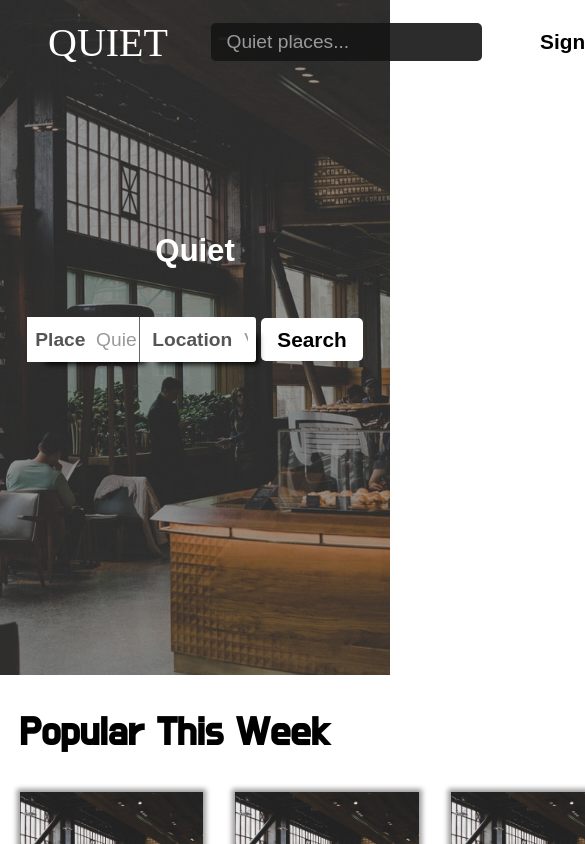
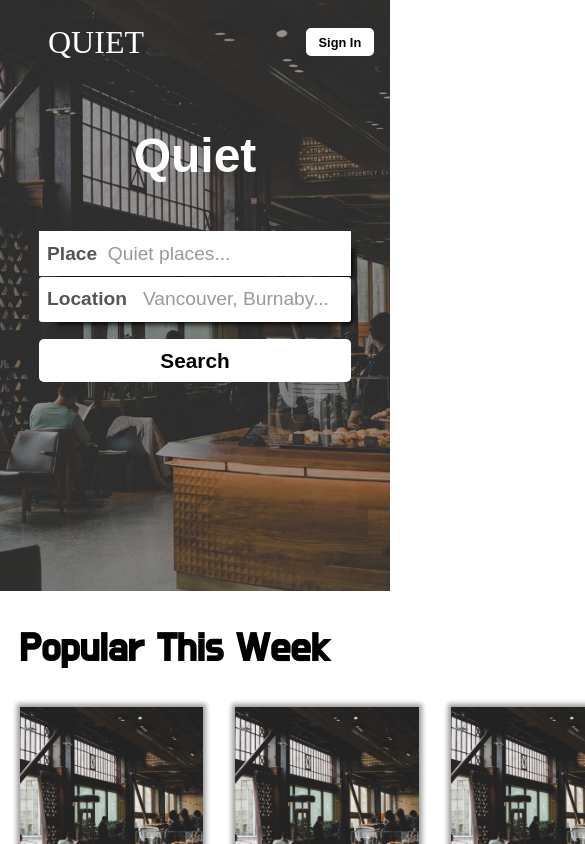
Before and after one commit to jayhan1109/Quiet, a React (Create React App) app in the folder client/: page / in a window 390 px wide. Shown: the top 844 px of the page, 585 px wide, since content can reach past the window. Built offline with nearby package versions, Linux system fonts and the light colour scheme; a web font is replaced by a local one.

Commit message:
Media Query - Jumbotron, Navbar

```diff
--- a/client/src/components/landing/Card.module.scss
+++ b/client/src/components/landing/Card.module.scss
@@ -35,6 +35,10 @@
         font-size: 1.5rem;
         font-weight: bold;
       }
+
+      .address {
+        font-family: "Roboto";
+      }
     }
 
     .cardRating {
--- a/client/src/components/landing/Landing.module.scss
+++ b/client/src/components/landing/Landing.module.scss
@@ -69,3 +69,75 @@
     }
   }
 }
+
+@include tablet {
+  .jumbotron {
+    .title {
+      font-size: 5.5rem;
+    }
+
+    .form {
+      flex-direction: column;
+      min-width: 380px;
+      max-width: 600px;
+      width: 70%;
+
+      .inputBox {
+        width: 100%;
+        margin-bottom: 0.1rem;
+
+        .search {
+          width: 100%;
+        }
+
+        .secondSearch {
+          transform: translateX(0px);
+          border-left: none;
+          border-radius: 3px;
+          padding-left: 6.5rem;
+        }
+      }
+      .submit {
+        @include whiteBtn();
+        width: 100%;
+        margin-top: 1.5rem;
+      }
+    }
+  }
+}
+
+@include mobile {
+  .jumbotron {
+    height: 70vh;
+
+    .title {
+      font-size: 3rem;
+    }
+
+    .form {
+      flex-direction: column;
+      width: 80%;
+
+      .inputBox {
+        width: 100%;
+        margin-bottom: 0.1rem;
+
+        .search {
+          width: 100%;
+        }
+
+        .secondSearch {
+          transform: translateX(0px);
+          border-left: none;
+          border-radius: 3px;
+          padding-left: 6.5rem;
+        }
+      }
+      .submit {
+        @include whiteBtn();
+        width: 100%;
+        margin-top: 1rem;
+      }
+    }
+  }
+}
--- a/client/src/components/landing/Navbar.module.scss
+++ b/client/src/components/landing/Navbar.module.scss
@@ -10,7 +10,7 @@
 
 .title {
   height: 100%;
-  flex: 6;
+  margin-right: auto;
   display: flex;
   align-items: center;
   margin-left: 3rem;
@@ -18,13 +18,13 @@
 }
 
 .side {
-  min-width: 500px;
   height: 100%;
   display: flex;
-  justify-content: space-evenly;
   align-items: center;
+  margin-right: 3rem;
 
   .search {
+    min-width: 400px;
     outline: none;
     text-decoration: none;
     font-size: 1.2rem;
@@ -34,6 +34,7 @@
     background-color: rgba(22, 22, 22, 0.9);
     color: $white-color;
     position: relative;
+    margin-right: 2rem;
 
     &::placeholder {
       color: #999;
@@ -52,3 +53,30 @@
     }
   }
 }
+
+@include tablet {
+  .side {
+    .search {
+      display: none;
+    }
+    .signin {
+      font-size: 1rem;
+    }
+  }
+}
+
+@include mobile {
+  .title {
+    font-size: 2rem;
+  }
+  .side {
+    margin-right: 1rem;
+    .search {
+      display: none;
+    }
+    .signin {
+      font-size: 0.8rem;
+      padding: 0.4rem 0.8rem;
+    }
+  }
+}
--- a/client/src/global.scss
+++ b/client/src/global.scss
@@ -40,3 +40,21 @@ $brown-color: #765e52;
   width: 40px;
   height: 40px;
 }
+
+@mixin mobile {
+  @media (min-width: 0px) and (max-width: 500px) {
+    @content;
+  }
+}
+
+@mixin tablet {
+  @media (min-width: 500px) and (max-width: 992px) {
+    @content;
+  }
+}
+
+@mixin desktop {
+  @media (min-width: 992px) {
+    @content;
+  }
+}
```
